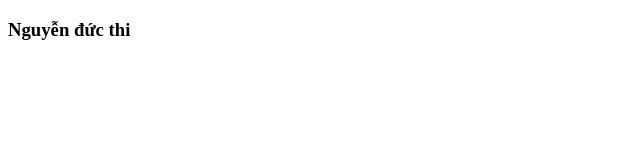
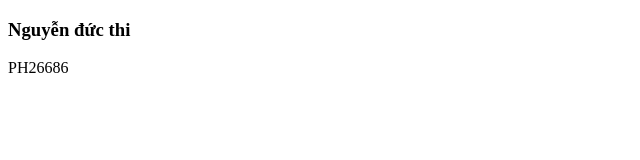
Before and after one commit to nguyenducthi25032003/baseTesst, a plain HTML site: page index.html in a window 1280 px wide. Shown: the full height of the page, 0-640 px from the left. Drawn offline with Linux system fonts and the light colour scheme.

Commit message:
updateIndex

```diff
--- a/index.html
+++ b/index.html
@@ -7,5 +7,8 @@
 </head>
 <body>
     <h3>Nguyễn đức thi</h3>
+    <p>PH26686
+
+    </p>
 </body>
 </html>
```
